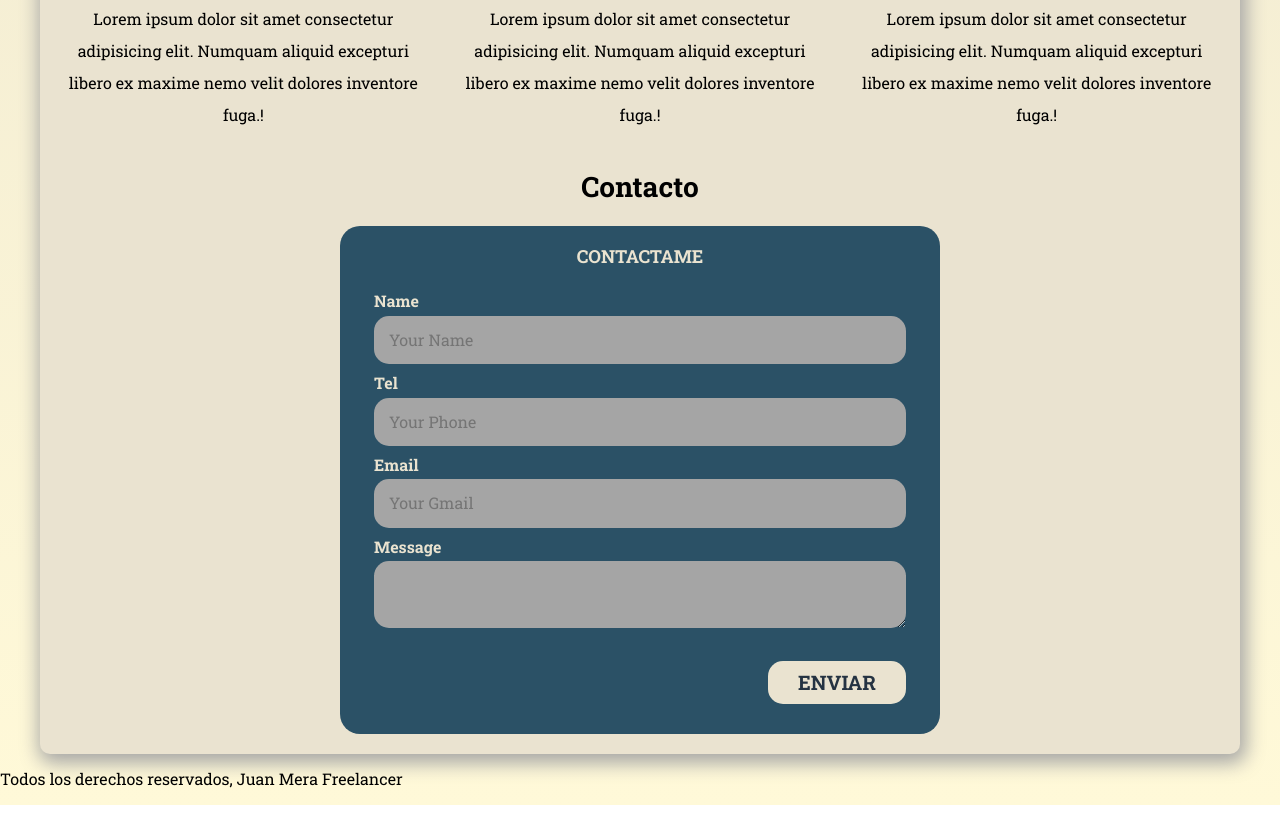
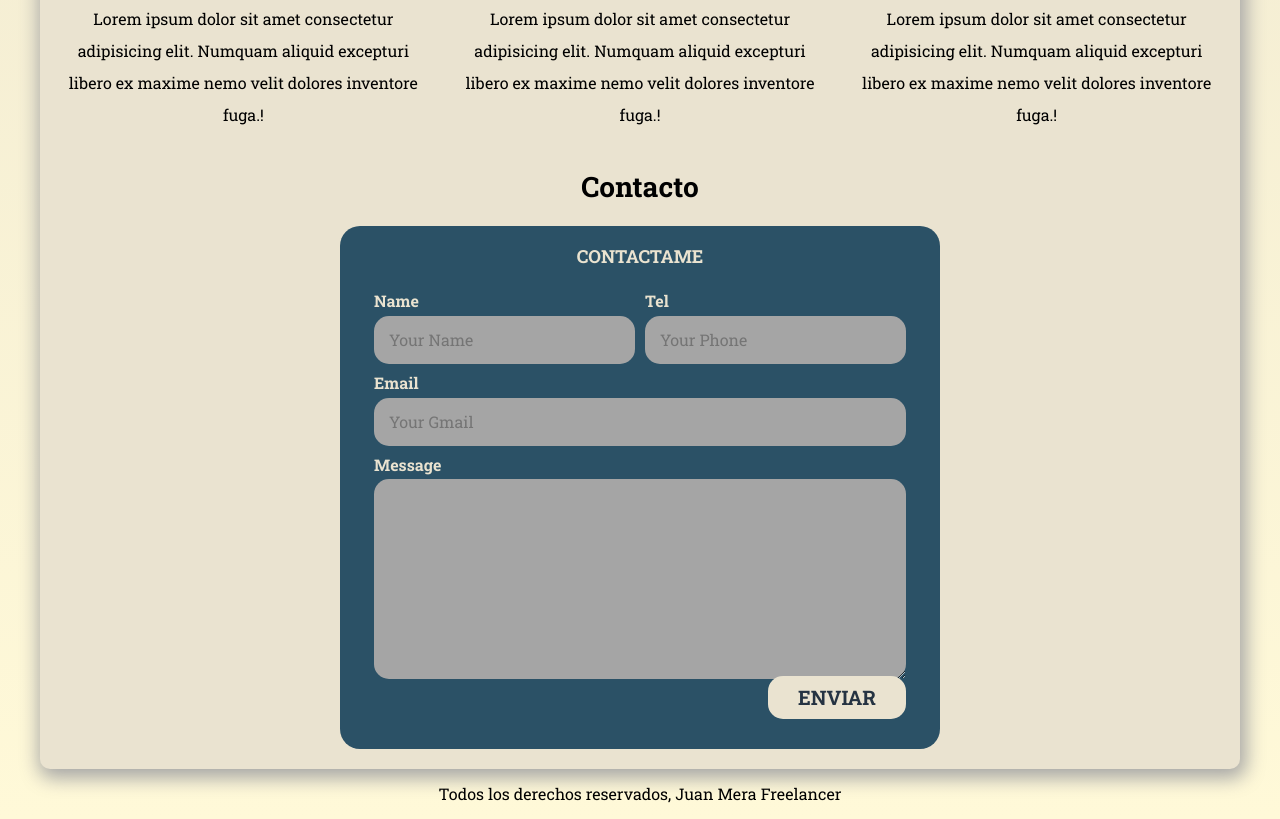
Before and after one commit to Juan1mera/Curso-Web-Development, a plain HTML site: page index.html in a window 1280 px wide. Shown: the part 950-1769 px from the top of the page. Drawn offline with Linux system fonts and the light colour scheme.

Commit message:
Finalizado!!

```diff
--- a/css/styles.css
+++ b/css/styles.css
@@ -13,6 +13,13 @@
 html{
     font-size: 62.5%;
     box-sizing: border-box;
+    scroll-snap-type: y mandatory;
+}
+.servicios,
+.navegacion_principal,
+.formulario{
+    scroll-snap-align: center;
+    scroll-snap-stop: always;
 }
 *, *:before, *:after{
     box-sizing: inherit;
@@ -213,3 +220,24 @@ h3{
     padding: 1.5rem;
     border-radius: 1.5rem;
 }
+.info textarea{
+    height: 20rem;
+}
+
+@media(min-width: 768px){
+    .container-info{
+        display: grid;
+        grid-template-columns: 1fr 1fr;
+        grid-template-rows: auto auto 20rem;
+        column-gap: 1rem;
+    }
+    .info:nth-child(3),
+    .info:nth-child(4){    /*Lo que hace :nth-child() es que selecciona un elmento desde los que contengan esa clase*/
+        grid-column: 1 /3; /* Lo que hace grid-column es selecciona en que columna estara, en este caso al estar
+                                divididas en 3 partes, se posciciona de la columna 1 a la 3*/
+    }
+}
+/*----------------------Footer-------------------------------------------------------------------*/
+.footer{
+    text-align: center;
+}
--- a/index.html
+++ b/index.html
@@ -104,7 +104,7 @@
             <form class="formulario">
                 <fieldset>
                     <legend>Contactame</legend>
-                    <div class="Container-info">
+                    <div class="container-info">
                         <div class="info">
                             <label> Name</label>
                             <input class="input-info" type="text" placeholder="Your Name">
@@ -133,10 +133,7 @@
             </form>
        </section>
    </main>
-
-
-
-    <footer>
+    <footer class="footer">
         <p>Todos los derechos reservados, Juan Mera Freelancer</p>
     </footer>
 
```
